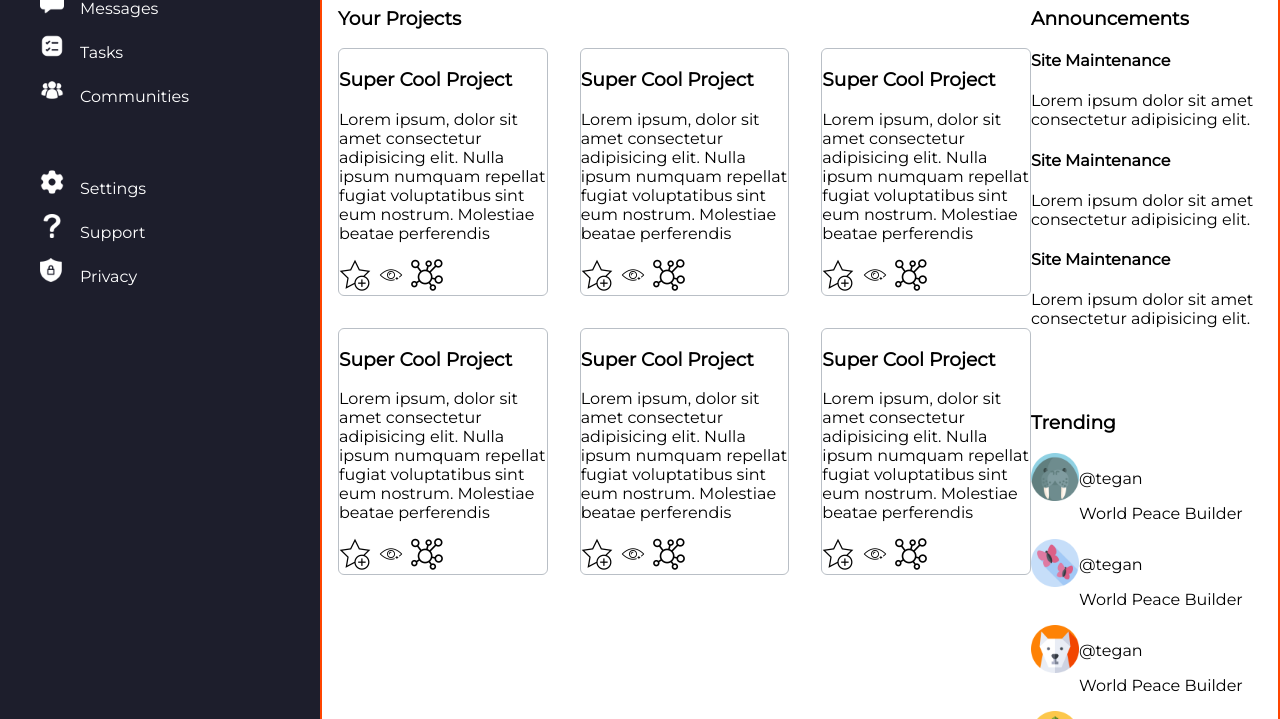
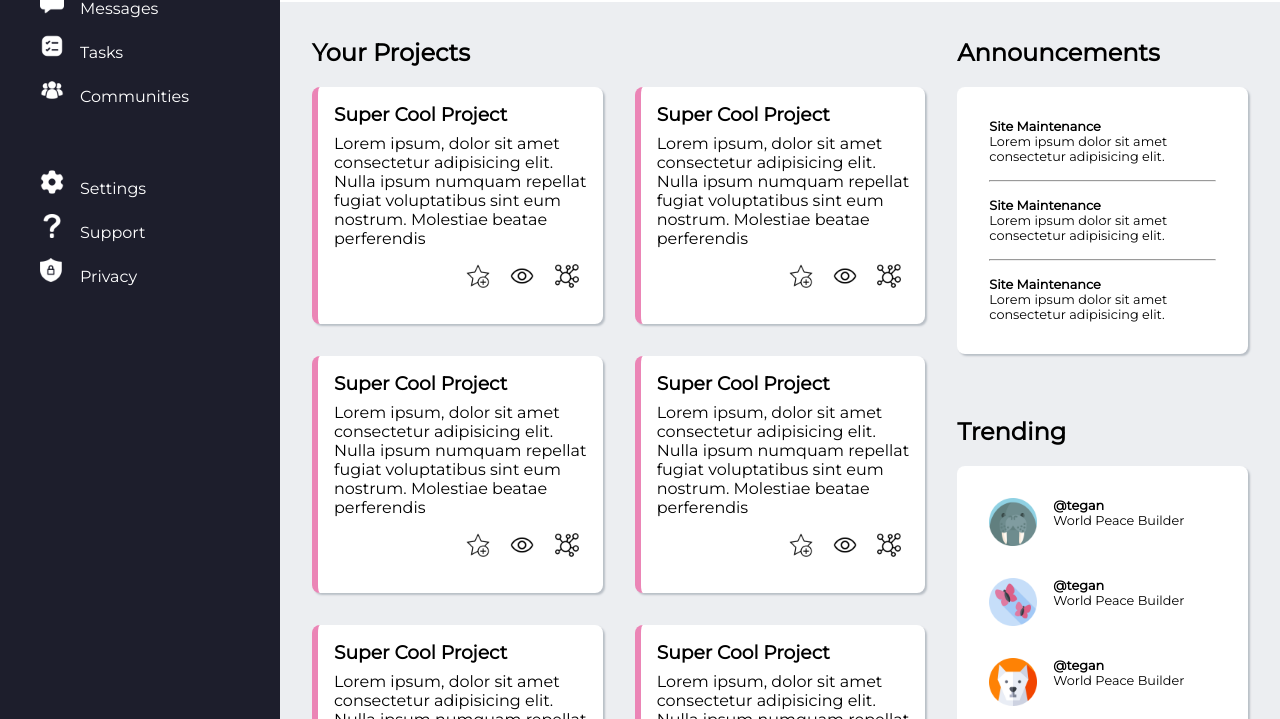
Before and after one commit to hajar746/admin-dashboard, a plain HTML site: page index.html in a window 1280 px wide. Shown: the part 194-913 px from the top of the page. Drawn offline with Linux system fonts and the light colour scheme.

Commit message:
main section layout

```diff
--- a/index.html
+++ b/index.html
@@ -85,7 +85,7 @@
       </div>
       <main class="main">
         <section class="projects">
-          <h3>Your Projects</h3>
+          <h2>Your Projects</h2>
           <div class="articles">
             <div class="article">
               <h3>Super Cool Project</h3>
@@ -95,9 +95,9 @@
                 Molestiae beatae perferendis
               </p>
               <div class="article-icons">
-                <img src="imgs/star.png" alt="" class="icon" />
-                <img src="imgs/plus.png" alt="" class="icon" />
-                <img src="imgs/connection.png" alt="" class="icon" />
+                <img src="imgs/star.png" alt="" class="article-icon" />
+                <img src="imgs/visible.png" alt="" class="article-icon" />
+                <img src="imgs/connection.png" alt="" class="article-icon" />
               </div>
             </div>
             <div class="article">
@@ -108,9 +108,9 @@
                 Molestiae beatae perferendis
               </p>
               <div class="article-icons">
-                <img src="imgs/star.png" alt="" class="icon" />
-                <img src="imgs/plus.png" alt="" class="icon" />
-                <img src="imgs/connection.png" alt="" class="icon" />
+                <img src="imgs/star.png" alt="" class="article-icon" />
+                <img src="imgs/visible.png" alt="" class="article-icon" />
+                <img src="imgs/connection.png" alt="" class="article-icon" />
               </div>
             </div>
             <div class="article">
@@ -121,9 +121,9 @@
                 Molestiae beatae perferendis
               </p>
               <div class="article-icons">
-                <img src="imgs/star.png" alt="" class="icon" />
-                <img src="imgs/plus.png" alt="" class="icon" />
-                <img src="imgs/connection.png" alt="" class="icon" />
+                <img src="imgs/star.png" alt="" class="article-icon" />
+                <img src="imgs/visible.png" alt="" class="article-icon" />
+                <img src="imgs/connection.png" alt="" class="article-icon" />
               </div>
             </div>
             <div class="article">
@@ -134,9 +134,9 @@
                 Molestiae beatae perferendis
               </p>
               <div class="article-icons">
-                <img src="imgs/star.png" alt="" class="icon" />
-                <img src="imgs/plus.png" alt="" class="icon" />
-                <img src="imgs/connection.png" alt="" class="icon" />
+                <img src="imgs/star.png" alt="" class="article-icon" />
+                <img src="imgs/visible.png" alt="" class="article-icon" />
+                <img src="imgs/connection.png" alt="" class="article-icon" />
               </div>
             </div>
             <div class="article">
@@ -147,9 +147,9 @@
                 Molestiae beatae perferendis
               </p>
               <div class="article-icons">
-                <img src="imgs/star.png" alt="" class="icon" />
-                <img src="imgs/plus.png" alt="" class="icon" />
-                <img src="imgs/connection.png" alt="" class="icon" />
+                <img src="imgs/star.png" alt="" class="article-icon" />
+                <img src="imgs/visible.png" alt="" class="article-icon" />
+                <img src="imgs/connection.png" alt="" class="article-icon" />
               </div>
             </div>
             <div class="article">
@@ -160,23 +160,25 @@
                 Molestiae beatae perferendis
               </p>
               <div class="article-icons">
-                <img src="imgs/star.png" alt="" class="icon" />
-                <img src="imgs/plus.png" alt="" class="icon" />
-                <img src="imgs/connection.png" alt="" class="icon" />
+                <img src="imgs/star.png" alt="" class="article-icon" />
+                <img src="imgs/visible.png" alt="" class="article-icon" />
+                <img src="imgs/connection.png" alt="" class="article-icon" />
               </div>
             </div>
           </div>
         </section>
         <section class="announcements">
-          <h3>Announcements</h3>
+          <h2>Announcements</h2>
           <div class="announce-blocks">
             <div class="a-block1">
               <h4>Site Maintenance</h4>
               <p>Lorem ipsum dolor sit amet consectetur adipisicing elit.</p>
+              <hr />
             </div>
             <div class="a-block2">
               <h4>Site Maintenance</h4>
               <p>Lorem ipsum dolor sit amet consectetur adipisicing elit.</p>
+              <hr />
             </div>
             <div class="a-block3">
               <h4>Site Maintenance</h4>
@@ -185,33 +187,35 @@
           </div>
         </section>
         <section class="trending">
-          <h3>Trending</h3>
+          <h2>Trending</h2>
+          <div class="trending-blocks">
             <div class="t-block">
               <img src="imgs/walrus.png" alt="avatar" class="avatars" />
               <div class="t-user">
-              <p>@tegan</p>
+                <p class="t-name">@tegan</p>
                 <p>World Peace Builder</p>
               </div>
             </div>
             <div class="t-block">
               <img src="imgs/butterfly.png" alt="avatar" class="avatars" />
               <div class="t-user">
-              <p>@tegan</p>
+                <p class="t-name">@tegan</p>
                 <p>World Peace Builder</p>
               </div>
             </div>
             <div class="t-block">
               <img src="imgs/wolf.png" alt="avatar" class="avatars" />
               <div class="t-user">
-              <p>@tegan</p>
+                <p class="t-name">@tegan</p>
                 <p>World Peace Builder</p>
               </div>
             </div>
             <div class="t-block">
               <img src="imgs/turtle.png" alt="avatar" class="avatars" />
               <div class="t-user">
-              <p>@tegan</p>
+                <p class="t-name">@tegan</p>
                 <p>World Peace Builder</p>
+              </div>
             </div>
           </div>
         </section>
--- a/style.css
+++ b/style.css
@@ -7,7 +7,7 @@ body {
 
 .container {
   display: grid;
-  grid-template-columns: 1fr 3fr;
+  grid-template-columns: 1fr 5fr;
   grid-template-areas: "sidebar header" " sidebar main" "sidebar main";
 }
 
@@ -20,7 +20,7 @@ body {
   grid-template-rows: 50px 50px;
   row-gap: 2rem;
   justify-content: space-between;
-  padding: 1rem;
+  padding: 2rem;
   grid-area: header;
 }
 
@@ -144,12 +144,12 @@ body {
 }
 /* MAIN-CONTENT */
 .main {
-  border: 2px solid orangered;
+  background-color: #eceef1;
   grid-column: 2;
   grid-row: 2;
   display: grid;
-  grid-template-columns: 3fr 1fr;
-  grid-template-rows: 1fr 1fr;
+  grid-template-columns: 3fr 1.5fr;
+  grid-template-rows: auto auto;
   padding: 1rem;
   grid-area: main;
   grid-template-areas: "project announcements" "project trending";
@@ -159,25 +159,99 @@ body {
   grid-area: project;
 }
 
+.projects h2 {
+  padding-left: 1rem;
+}
+
 .projects .articles {
   display: grid;
   gap: 2rem;
-  grid-template-columns: repeat(auto-fit, minmax(200px, 1fr));
+  grid-template-columns: repeat(auto-fit, minmax(250px, 1fr));
 }
 
 .announcements {
   grid-area: announcements;
+  padding: 0 1rem;
+}
+
+.announce-blocks {
+  background-color: white;
+  padding: 0 1rem;
+  border-radius: 8px;
+  box-shadow: 2px 2px 2px #b9bfc6;
+  padding: 2rem;
+  font-size: 0.8rem;
+}
+.announcements p {
+  margin: 0;
+}
+.announcements h4 {
+  margin: 0;
+  font-weight: 1000;
+}
+
+hr {
+  margin: 1rem 0;
 }
 
 .trending {
   grid-area: trending;
+  padding: 0 1rem;
+}
+
+.trending-blocks {
+  background-color: white;
+  margin-top: 1rem;
+  padding: 1rem;
+  border-radius: 8px;
+  box-shadow: 2px 2px 2px #b9bfc6;
+  font-size: 0.8rem;
 }
 
 .t-block {
   display: flex;
+  gap: 1rem;
+  padding: 1rem;
+}
+
+.t-block .t-name {
+  font-weight: 900;
+}
+
+.t-block p {
+  margin: 0;
+}
+
+.articles {
+  padding: 0 1rem;
 }
 
 .article {
-  border: 1px solid #b9bfc6;
-  border-radius: 6px;
+  border-radius: 8px;
+  padding: 1rem;
+  display: flex;
+  flex-direction: column;
+  background-color: white;
+  box-shadow: 2px 2px 2px #b9bfc6;
+  border-left: 6px solid #eb85b6;
 }
+
+.article h3 {
+  margin: 0;
+  font-weight: 1000;
+}
+
+.article-icon {
+  width: 1.5rem;
+  height: 1.5rem;
+  padding: 1rem 0.5rem;
+}
+
+.article-icons {
+  align-self: flex-end;
+}
+
+.article p {
+  margin: 0;
+  padding-top: 0.5rem;
+}
```
Also changed, not shown: imgs/plus.png (deleted), imgs/visible.png (added). Lines whose indentation alone changed are shown as unchanged.
